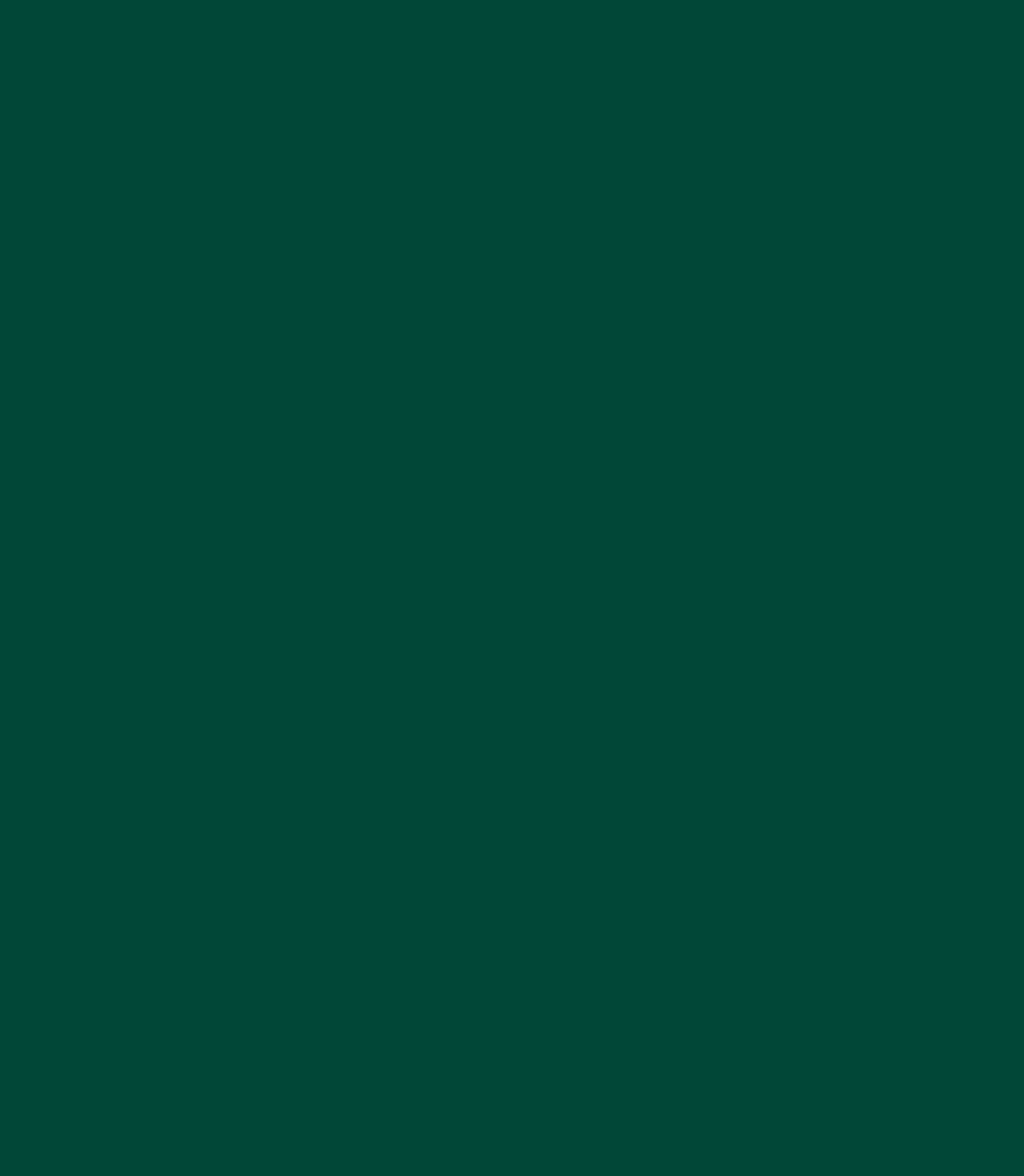
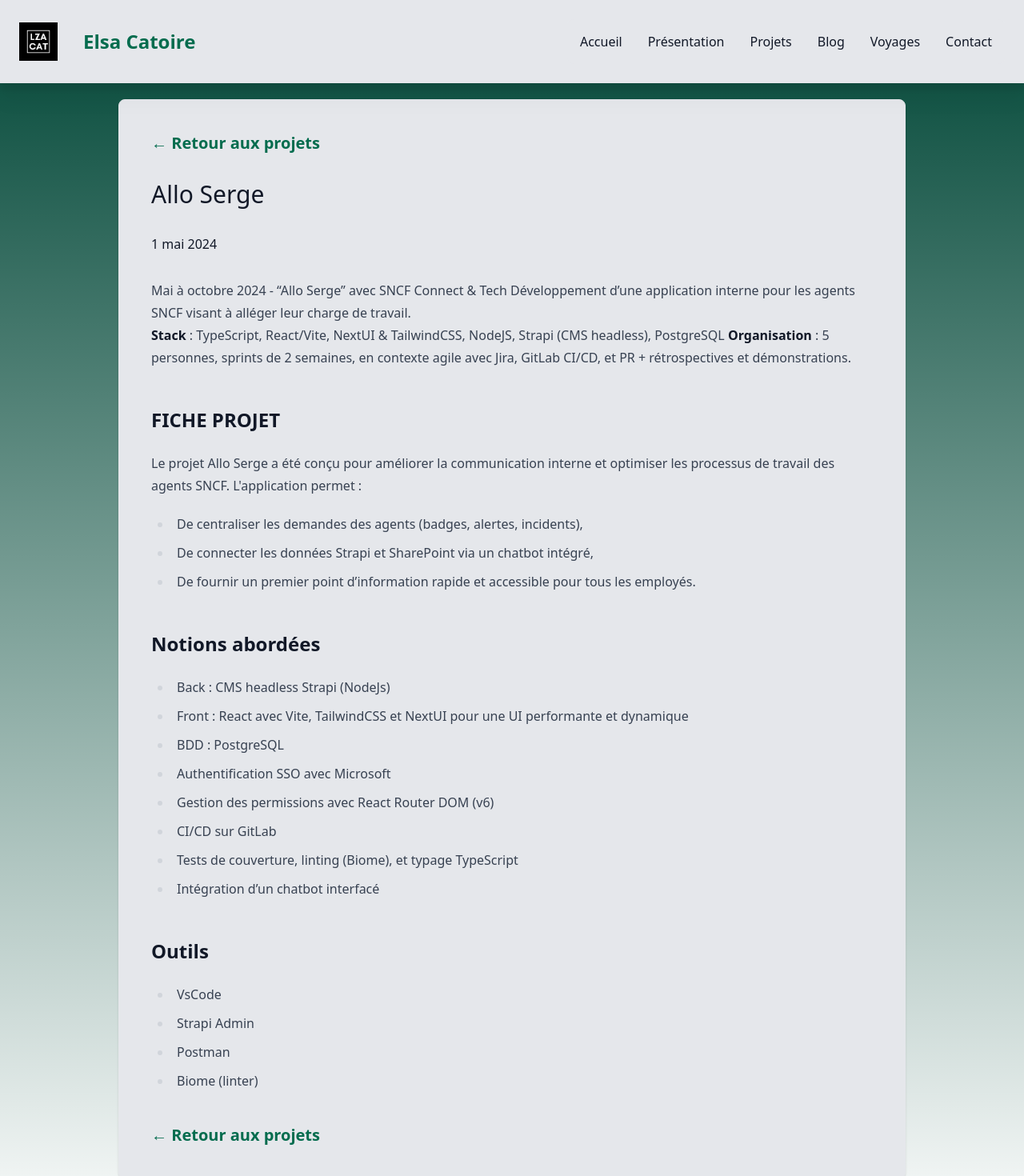
Before and after one commit to elsacatoire/blog-next, a Next.js app: page /projets/alloserge in a window 1280 px wide. Before the commit this address had no page. Shown: the top 1470 px of the page at 80% size. Before the commit the page ends 800 px from the top, so only its background shows below. Built offline with nearby package versions, Linux system fonts and the light colour scheme.

Commit message:
update project content

```diff
--- a/app/components/ListItem.tsx
+++ b/app/components/ListItem.tsx
@@ -22,8 +22,8 @@ export default function ListItem({ post, type }: Props) {
 				className="object-cover p-0 w-[150px] h-[150px] rounded-l"
 				src={image}
 				alt={alt || ""}
-				width={100}
-				height={100}
+				width={500}
+				height={500}
 			/>
 			<div className="flex flex-col gap-2 justify-between p-3 leading-normal">
 				<h1 className="text-1xl font-bold text-gray-900 dark:text-white">
--- a/app/projets/[projectId]/page.tsx
+++ b/app/projets/[projectId]/page.tsx
@@ -40,15 +40,16 @@ export default async function Project({
 	const pubDate = getFormattedDate(date);
 
 	return (
-		<div className="flex flex-col gap-4 max-w-4xl">
-			<Link href="/posts">← Retour</Link>
-			<h1 className="text-3xl mt-4 mb-0">{title}</h1>
-			<p className="mt-0">{pubDate}</p>
+		<div className="flex flex-col gap-4 md:gap-8 max-w-4xl">
+						<div className="text-xl text-green-700 font-semibold">
+				<Link href="/projets">← Retour aux projets</Link>
+			</div>
+			<h1 className="text-3xl">{title}</h1>
+			<p>{pubDate}</p>
 			<MarkdownLoader filePath={`/content/project/${projectId}.md`} />
-			<p className="mb-8 mt-8 text-xl text-green-700 font-semibold">
+			<div className="text-xl text-green-700 font-semibold">
 				<Link href="/projets">← Retour aux projets</Link>
-			</p>
-			<Link href="/posts">← Retour</Link>
+			</div>
 		</div>
 	);
 }
--- /dev/null
+++ b/public/content/project/alloserge.md
@@ -0,0 +1,33 @@
+---
+title: "Allo Serge"
+date: "2024-05-01"
+stack: "Stack : TypeScript, React/Vite, NextUI, NodeJS, Strapi, PostgreSQL,"
+image: "/images/allo-serge/ASGE-HomePage-desktop.png"
+---
+
+Mai à octobre 2024 - “Allo Serge” avec SNCF Connect & Tech
+Développement d’une application interne pour les agents SNCF visant à alléger leur charge de travail.
+**Stack** : TypeScript, React/Vite, NextUI & TailwindCSS, NodeJS, Strapi (CMS headless), PostgreSQL
+**Organisation** : 5 personnes, sprints de 2 semaines, en contexte agile avec Jira, GitLab CI/CD, et PR + rétrospectives et démonstrations.
+
+## **FICHE PROJET**
+Le projet Allo Serge a été conçu pour améliorer la communication interne et optimiser les processus de travail des agents SNCF. L'application permet :
+- De centraliser les demandes des agents (badges, alertes, incidents),
+- De connecter les données Strapi et SharePoint via un chatbot intégré,
+- De fournir un premier point d’information rapide et accessible pour tous les employés.
+
+## **Notions abordées**
+- Back : CMS headless Strapi (NodeJs)
+- Front : React avec Vite, TailwindCSS et NextUI pour une UI performante et dynamique
+- BDD : PostgreSQL
+- Authentification SSO avec Microsoft
+- Gestion des permissions avec React Router DOM (v6)
+- CI/CD sur GitLab
+- Tests de couverture, linting (Biome), et typage TypeScript
+- Intégration d’un chatbot interfacé
+
+## **Outils**
+- VsCode
+- Strapi Admin
+- Postman
+- Biome (linter)
--- a/public/content/project/gobiloc.md
+++ b/public/content/project/gobiloc.md
@@ -1,34 +1,37 @@
 ---
 title: "Gobiloc"
 date: "2024-10-13"
-stack: "Stack : Docker, Django, Next.js, PostgreSQL"
+stack: "Stack : Docker, Python/Django, TypeScript/React/Next.js, PostgreSQL"
 image: "/images/gobiloc/gobiloc.jpg"
 ---
 
-mars - octobre 2024. “Gobiloc” - 3 personnes
-Développement d'une application de gestion locative collaborative
+depuis mars “Gobiloc” - Projet personnel
+Conception et développement d'une application de gestion locative collaborative. MVP livré en novembre 2024, travail sur la V1.
 Stack: Docker, Django, Next.js, PostgreSQL
-Organisation: 3 personnes, 14 jours, en context agile Jira, Github avec CI/CD et PR + rétro/démo
+Organisation: 3 personnes, 14 jours, en contexte agile Jira, GitHub avec CI/CD et PR + rétro/démo
+J'ai présenté le MVP de ce projet au jury du RNCP CDA niveau 6
 
 FICHE PROJET
-Le projet Gobiloc vise à créer une application de gestion de la vie en colocation. Elle permet aux colocataires de :
+Le projet Gobiloc vise à concevoir et développer une application de gestion de la vie en colocation. Elle permet aux colocataires de :
 - Gérer des listes de tâches partagées,
 - Suivre le budget du logement,
 - Organiser des événements synchronisés avec les calendriers,
 - Créer et rejoindre des logements,
 - Centraliser les documents importants.
 
-## **Notions abordées**
-- Django REST Framework
-- Next.js
+## **Stack et concepts**
+- Python/Django Rest Framework
+- React/Next.js
+- TailwindCSS, ShadcnUI
 - Docker pour l'intégration et le déploiement
-- Authentification JWT
-- Base de données relationnelle (PostgreSQL)
-- CI/CD avec GitLab
-- Tests unitaires et d'intégration (Postman)
+- Authentification JWT (refresh & blacklist)
+- Base de données relationnelle : PostgreSQL
+- CI/CD avec GitHub Actions
+- Tests unitaires et d'intégration
+- Tests d'API (Postman)
 
 ## **Contraintes**
-- Une app en couche avec un front et un back distinct
+- Une app en couches avec un front et un back distinct, authentification et prête à être déployée.
 
 
 ## **Outils**
--- /dev/null
+++ b/public/content/project/presencesagence.md
@@ -0,0 +1,32 @@
+---
+title: "Présences Agence"
+date: "2023-12-02"
+stack: "Stack : TypeScript, Vue2, Nuxt, Java, Spring Boot, MariaDB, Playwright(E2E)"
+image: "/images/presences-agence/presences-agence.jpg"
+---
+
+De décembre 2023 à juin 2024 - “Présences Agence” avec Apside Clermont-Ferrand
+Développement d’une application interne pour la gestion de flex office, salles de réunion et parkings.
+**Stack** : TypeScript, Vue2, Nuxt, Java, Spring Boot, MariaDB, Playwright(E2E)
+**Organisation** : 4 personnes, sprints de 2 semaines, en contexte agile avec Jira, GitLab CI/CD, et PR et démonstrations.
+
+## **FICHE PROJET**
+Le projet Présences Agence vise à simplifier la gestion des espaces de travail et à offrir des fonctionnalités adaptées aux besoins des agents des Agences Apside. L'application permet :
+- De réserver un bureau / des espaces de travail en agence,
+- De consulter les statistiques d’utilisation des bureaux,
+- De gérer les droits et les accès via des règles métiers sécurisées.
+
+## **Notions abordées**
+- Back : Java, Spring Boot
+- Front : Vue.js, Nuxt, Vuetify
+- BDD : MariaDB
+- CI avec GitLab
+- Tests d'intégration et unitaires
+- Tests end-to-end E2E
+
+## **Outils**
+- IntelliJ IDEA
+- VsCode
+- Postman
+- Docker Desktop
+- GitLab CI
```
Also changed, not shown: public/images/allo-serge/ASGE-HomePage-desktop.png (added), public/images/presences-agence/presences-agence.jpg (added).
